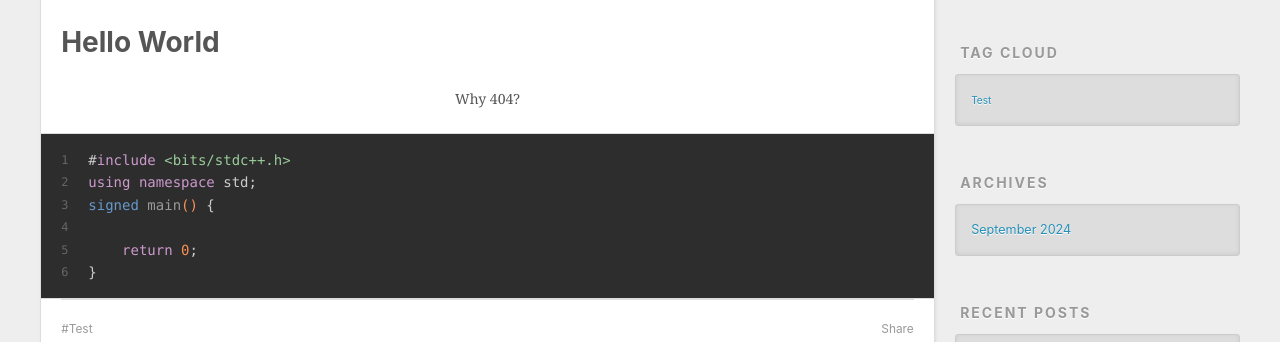
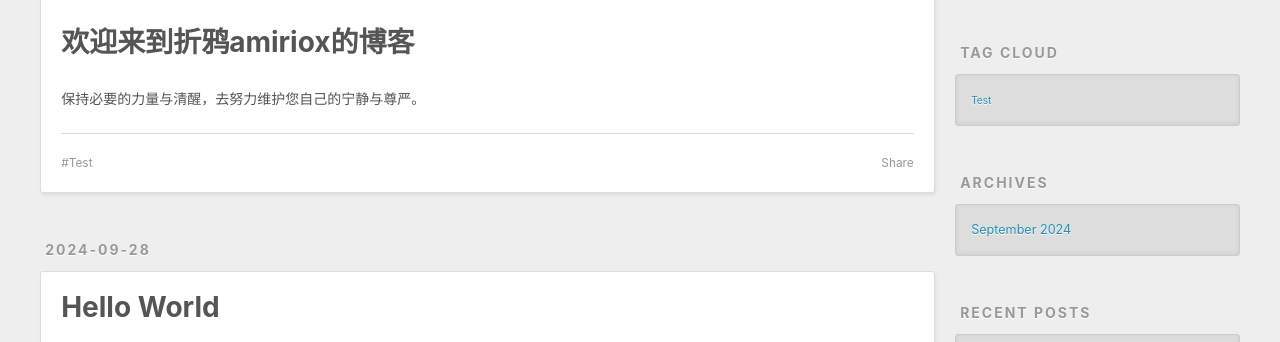
Before and after one commit to AMIRIOX/amiriox.github.io, a plain HTML site: page index.html in a window 1280 px wide. Shown: the part 435-777 px from the top of the page. Drawn offline with Linux system fonts and the light colour scheme.

Commit message:
Site updated: 2024-10-02 22:04:51

```diff
--- a/index.html
+++ b/index.html
@@ -97,17 +97,12 @@
 
     <div class="e-content article-entry" itemprop="articleBody">
 
-        <h1 id="Hello-World"><a href="#Hello-World" class="headerlink" title="Hello World"></a>Hello World</h1><blockquote>
-<p>Why 404?</p>
-</blockquote>
-<figure class="highlight cpp"><table><tr><td class="gutter"><pre><span class="line">1</span><br><span class="line">2</span><br><span class="line">3</span><br><span class="line">4</span><br><span class="line">5</span><br><span class="line">6</span><br></pre></td><td class="code"><pre><span class="line"><span class="meta">#<span class="keyword">include</span> <span class="string">&lt;bits/stdc++.h&gt;</span></span></span><br><span class="line"><span class="keyword">using</span> <span class="keyword">namespace</span> std;</span><br><span class="line"><span class="function"><span class="type">signed</span> <span class="title">main</span><span class="params">()</span> </span>&#123;</span><br><span class="line"></span><br><span class="line">    <span class="keyword">return</span> <span class="number">0</span>;</span><br><span class="line">&#125;</span><br></pre></td></tr></table></figure>
-
-
+        <h1 id="欢迎来到折鸦amiriox的博客"><a href="#欢迎来到折鸦amiriox的博客" class="headerlink" title="欢迎来到折鸦amiriox的博客"></a>欢迎来到折鸦amiriox的博客</h1><p>保持必要的力量与清醒，去努力维护您自己的宁静与尊严。</p>
 
 
     </div>
     <footer class="article-footer">
-      <a data-url="http://amiriox.github.io/2024/09/28/Hello-World/" data-id="cm1m47ow90000sduhbcjq2srk" data-title="Hello, World!" class="article-share-link"><span class="fa fa-share">Share</span></a>
+      <a data-url="http://amiriox.github.io/2024/09/28/Hello-World/" data-id="cm1rxvtrb0000hbuh9dwlgce2" data-title="Hello, World!" class="article-share-link"><span class="fa fa-share">Share</span></a>
 
 
 
@@ -160,7 +155,7 @@
 
     </div>
     <footer class="article-footer">
-      <a data-url="http://amiriox.github.io/2024/09/28/hello-world/" data-id="cm1m47owb0001sduh2tdp9por" data-title="Hello World" class="article-share-link"><span class="fa fa-share">Share</span></a>
+      <a data-url="http://amiriox.github.io/2024/09/28/hello-world/" data-id="cm1rxvtrd0001hbuh6g85aolb" data-title="Hello World" class="article-share-link"><span class="fa fa-share">Share</span></a>
 
 
 
```
Also changed, not shown: 2024/09/28/Hello-World/index.html (+5 -10 lines), 2024/09/28/hello-world/index.html (+1 -1 lines).
